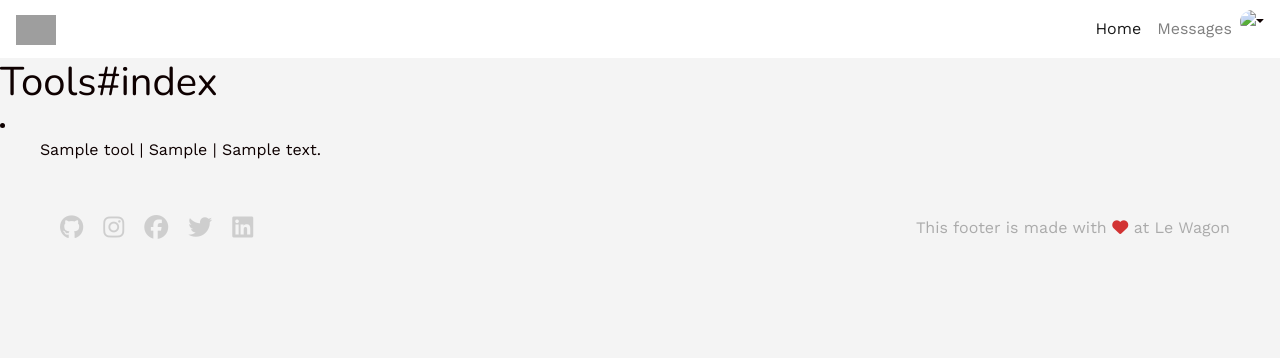
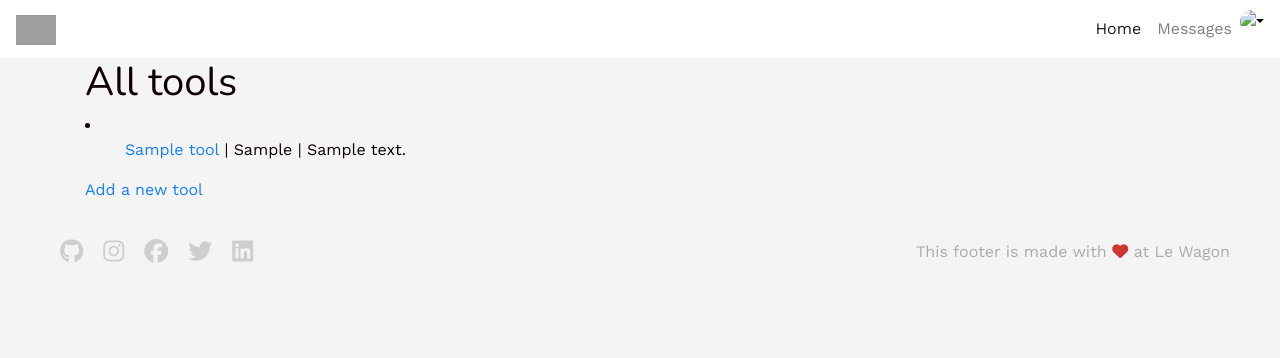
Before and after one commit to 4rte/borrow_app_rails, a Rails app: page /tools in a window 1280 px wide. Shown: the top 358 px of the page. Run offline with Rails 7, Linux system fonts and the light colour scheme; a user stored in the database is signed in; tables that the repository leaves empty hold one stand-in row (values such as "Sample post"); style sheets or scripts are compiled from the project's sources; some libraries are stand-ins or nearby versions; grey boxes are pictures that could not be loaded.

Commit message:
added links on index page, to show pages. And changed authorization so unauthenticated user can list tools

```diff
--- a/app/controllers/tools_controller.rb
+++ b/app/controllers/tools_controller.rb
@@ -1,5 +1,5 @@
 class ToolsController < ApplicationController
-
+  skip_before_action :authenticate_user!, only: [:index, :show]
 
   def index
     @tools = policy_scope(Tool).order(created_at: :desc)
--- a/app/views/tools/index.html.erb
+++ b/app/views/tools/index.html.erb
@@ -1,7 +1,14 @@
-<h1>Tools#index</h1>
 
-<% @tools.each do |tool| %>
-<li>
-  <ul> <%= tool.name %> | <%= tool.category %> | <%= tool.description %> </ul>
-</li>
-<% end %>
+<div class="container">
+  <h1>All tools</h1>
+
+  <% @tools.each do |tool| %>
+  <li>
+    <ul> <%= link_to tool.name, tool_path(tool) %> | <%= tool.category %> | <%= tool.description %> </ul>
+  </li>
+  <% end %>
+
+  <% if current_user  %>
+    <%= link_to 'Add a new tool', new_tool_path  %>
+  <% end %>
+</div>
--- a/app/views/tools/new.html.erb
+++ b/app/views/tools/new.html.erb
@@ -1,7 +1,9 @@
 <h1>Add a new tool</h1>
-<%= simple_form_for ([@user, @tool]) do |f| %>
+<%= simple_form_for @tool do |f| %>
   <%= f.input :name %>
   <%= f.input :category %>
   <%= f.input :description %>
   <%= f.submit %>
 <% end %>
+
+<%= link_to 'back to all tools', tools_path  %>
--- a/config/routes.rb
+++ b/config/routes.rb
@@ -2,7 +2,9 @@ Rails.application.routes.draw do
 
   devise_for :users
   root to: 'pages#home'
-  resources :tools
+  resources :tools do
+    resources :bookings, only: [:new, :create]
+  end
 
   # For details on the DSL available within this file, see https://guides.rubyonrails.org/routing.html
 end
```
Also changed, not shown: app/views/tools/show.html.erb (+10 -4 lines).
